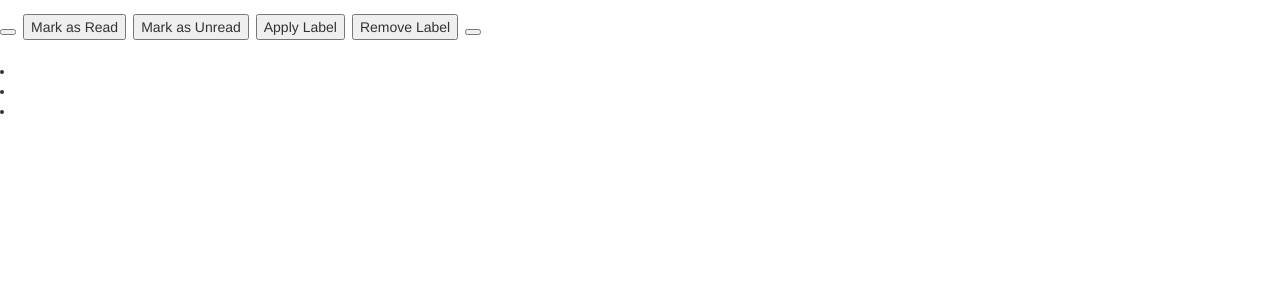
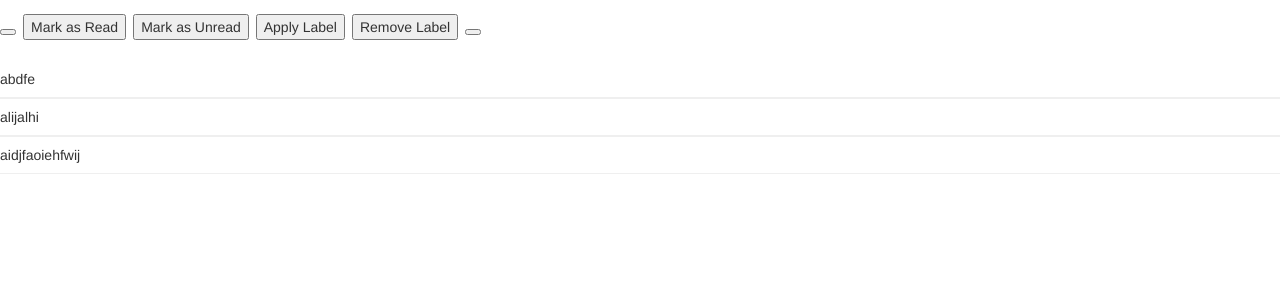
Before and after one commit to vadriede/galvanize-inbox, a React (Create React App) app: page / in a window 1280 px wide. Shown: the top 300 px of the page. Built offline with nearby package versions, Linux system fonts and the light colour scheme.

Commit message:
Some CSS, containerized MessageList

```diff
--- a/src/App.js
+++ b/src/App.js
@@ -1,7 +1,7 @@
 import React, { Component } from 'react';
 import './App.css';
 import Toolbar from './components/Toolbar'
-import MessageList from './components/MessageList'
+import MessageList from './containers/MessageList'
 
 class App extends Component {
   render() {
--- a/src/components/Message.js
+++ b/src/components/Message.js
@@ -1,10 +1,10 @@
 import React from 'react';
 
-const MessageList = () => {
+const Message = ({ message }) => {
     return (
-        <div>
-
+        <div className="message">
+            {message.subject}
         </div>
     )
 }
-export default MessageList
+export default Message;
--- a/src/components/MessageList.js
+++ b/src/components/MessageList.js
@@ -1,20 +1,15 @@
 import React from 'react';
-import { connect } from 'react-redux';
 import Message from './Message';
+import '../index.css'
 
 
 const MessageList = ({ messages }) => {
     return (
         <div>
-            {messages.map((m) => <li key={m.id}><Message message={m} /></li>)}
+            {messages.map((m) => <Message className="message" message={m} />)}
         </div>
     )
 }
 
-const mapStateToProps = (state) => {
-    return {
-        messages: state.messages,
-    }
-}
 
-export default connect(mapStateToProps)(MessageList)
+export default MessageList
--- /dev/null
+++ b/src/containers/MessageList.js
@@ -0,0 +1,10 @@
+import { connect } from 'react-redux';
+import MessageList from '../components/MessageList'
+
+const mapStateToProps = (state) => {
+    return {
+        messages: state.messages,
+    }
+}
+
+export default connect(mapStateToProps)(MessageList)
--- a/src/reducers/index.js
+++ b/src/reducers/index.js
@@ -1,8 +1,8 @@
 const initialState = {
     messages: [
         { id: 1, subject: 'abdfe', isRead: false, isSelected: false, labels: [], isStarred: false },
-        { id: 1, subject: 'alijalhi', isRead: false, isSelected: false, labels: [], isStarred: false },
-        { id: 1, subject: 'aidjfaoiehfwij', isRead: false, isSelected: false, labels: [], isStarred: false },
+        { id: 2, subject: 'alijalhi', isRead: false, isSelected: false, labels: [], isStarred: false },
+        { id: 3, subject: 'aidjfaoiehfwij', isRead: false, isSelected: false, labels: [], isStarred: false },
     ],
 }
 
```
Also changed, not shown: 2 other files (tests, documents, lock files or other folders).
